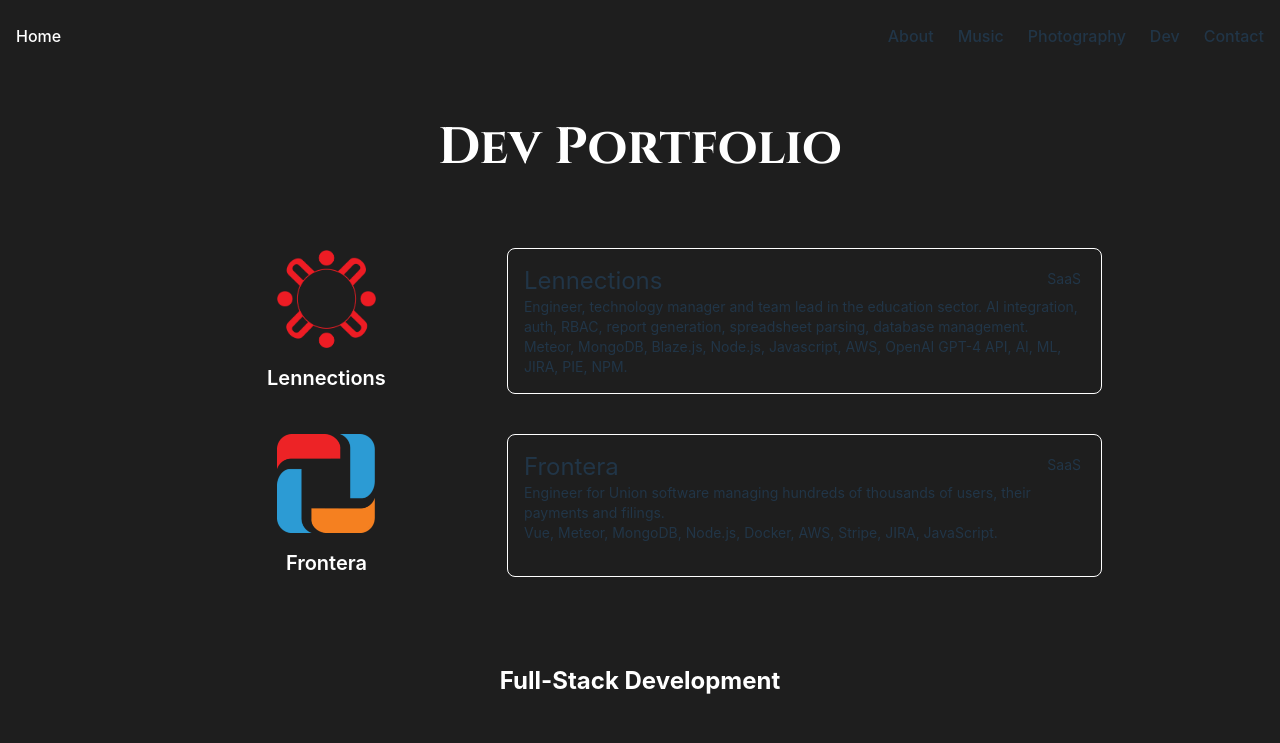
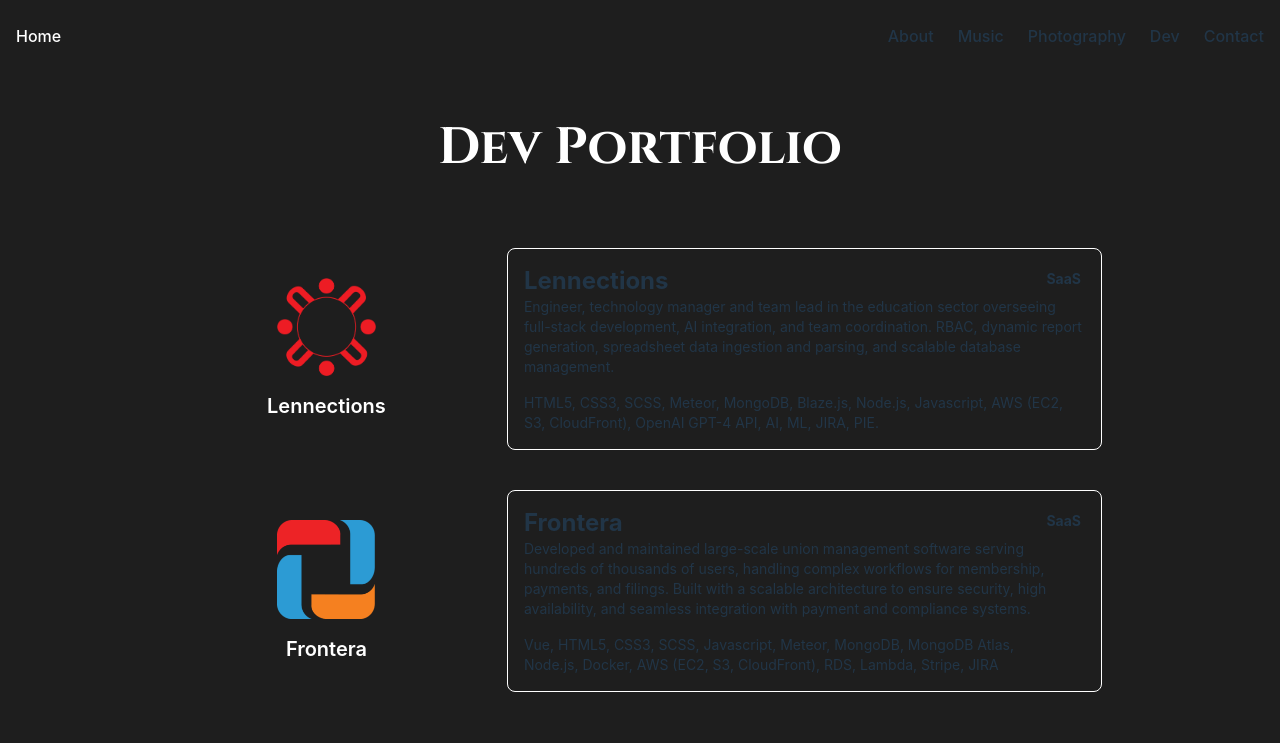
Before and after one commit to RileyJoseph/riley-joseph, a React (Vite) app: page /portfolio in a window 1280 px wide. Shown: the top 743 px of the page. Built offline with nearby package versions, Linux system fonts and the light colour scheme; a web font is replaced by a local one.

Commit message:
descriptions

```diff
--- a/src/Portfolio.jsx
+++ b/src/Portfolio.jsx
@@ -24,8 +24,8 @@ const portfolioItems = [
 ];
 
 const sassPortfolioItems = [
-  { id: 1, name: "Lennections", url:"lennections", image: "/images/portfolio/LennectionsIconRed.png", subtitle: "Lead engineer, technology manager and team lead in the education sector. AI integration, auth, RBAC, report generation, database management.", description: "Engineer, technology manager and team lead in the education sector. AI integration, auth, RBAC, report generation, spreadsheet parsing, database management.", technology: "Meteor, MongoDB, Blaze.js, Node.js, Javascript, AWS, OpenAI GPT-4 API, AI, ML, JIRA, PIE, NPM." },
-  { id: 2, name: "Frontera", url:"frontera-software", image: "/images/portfolio/emma-logo.png", description: "Engineer for Union software managing hundreds of thousands of users, their payments and filings.", technology: "Vue, Meteor, MongoDB, Node.js, Docker, AWS, Stripe, JIRA, JavaScript." },
+  { id: 1, name: "Lennections", url:"lennections", image: "/images/portfolio/LennectionsIconRed.png", description: "Engineer, technology manager and team lead in the education sector overseeing full-stack development, AI integration, and team coordination. RBAC, dynamic report generation, spreadsheet data ingestion and parsing, and scalable database management.", technology: "HTML5, CSS3, SCSS, Meteor, MongoDB, Blaze.js, Node.js, Javascript, AWS (EC2, S3, CloudFront), OpenAI GPT-4 API, AI, ML, JIRA, PIE." },
+  { id: 2, name: "Frontera", url:"frontera-software", image: "/images/portfolio/emma-logo.png", description: "Developed and maintained large-scale union management software serving hundreds of thousands of users, handling complex workflows for membership, payments, and filings. Built with a scalable architecture to ensure security, high availability, and seamless integration with payment and compliance systems.", technology: "Vue, HTML5, CSS3, SCSS, Javascript, Meteor, MongoDB, MongoDB Atlas, Node.js, Docker, AWS (EC2, S3, CloudFront), RDS, Lambda, Stripe, JIRA" },
 ];
 
 const Portfolio = () => {
@@ -44,10 +44,10 @@ const Portfolio = () => {
               </div>
             </div>
             <div className="w-2/3 p-4 ml-4 text-left border border-white rounded-lg hover-pulse flex flex-col relative">
-              <h3 className="text-2xl">{item.name}</h3><span className="text-sm absolute top-5 right-5 ">SaaS</span>
+              <h3 className="text-2xl font-bold">{item.name}</h3><span className="text-sm absolute top-5 right-5 font-bold">SaaS</span>
               {/* <p className="subtitle text-sm text-bold py-4">{item.subtitle}</p> */}
               <p className="text-sm">{item.description}</p>
-              <p className="text-sm mr-5">{item.technology}</p>
+              <p className="text-sm mr-5 mt-4">{item.technology}</p>
             </div>
           </article>
         ))}
```
